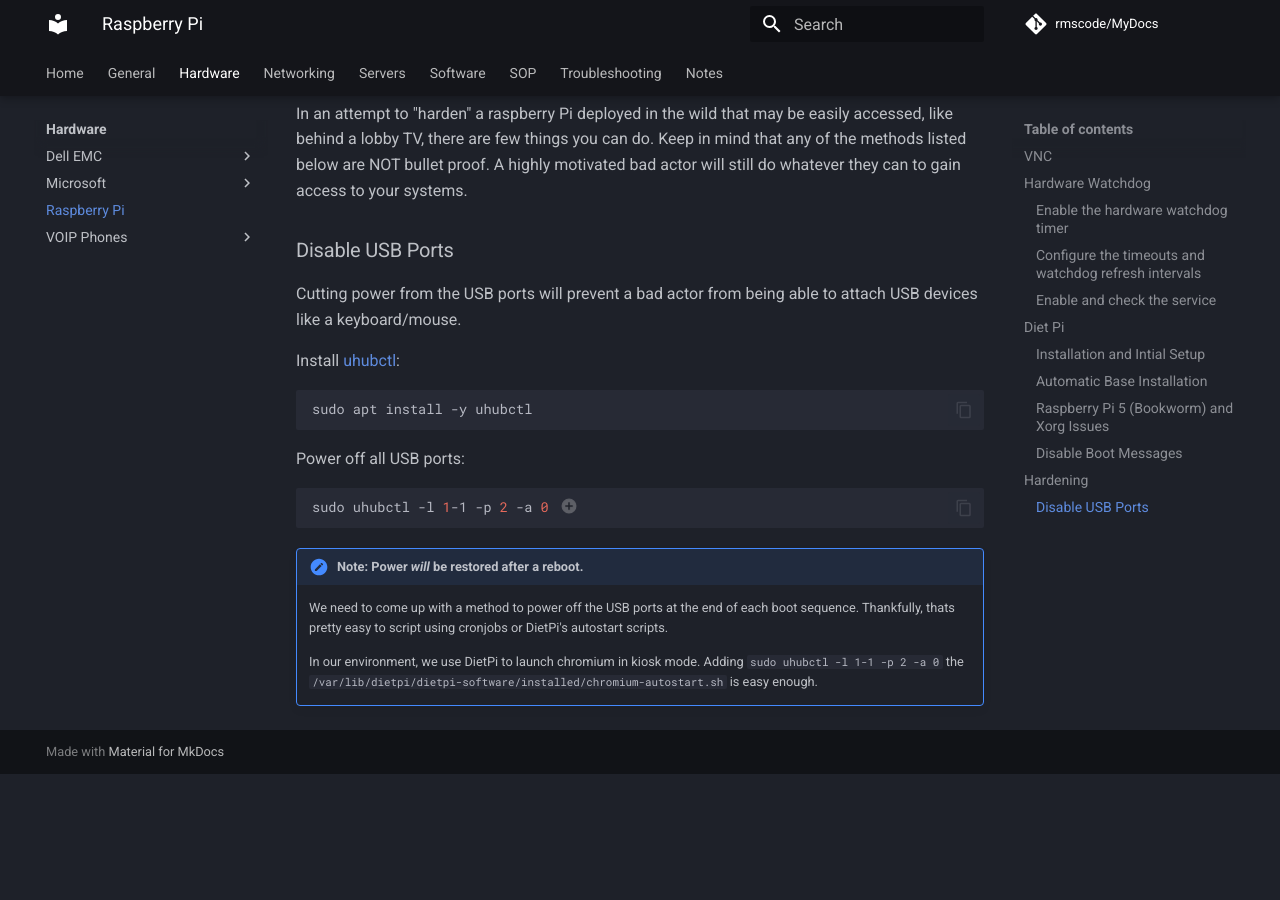
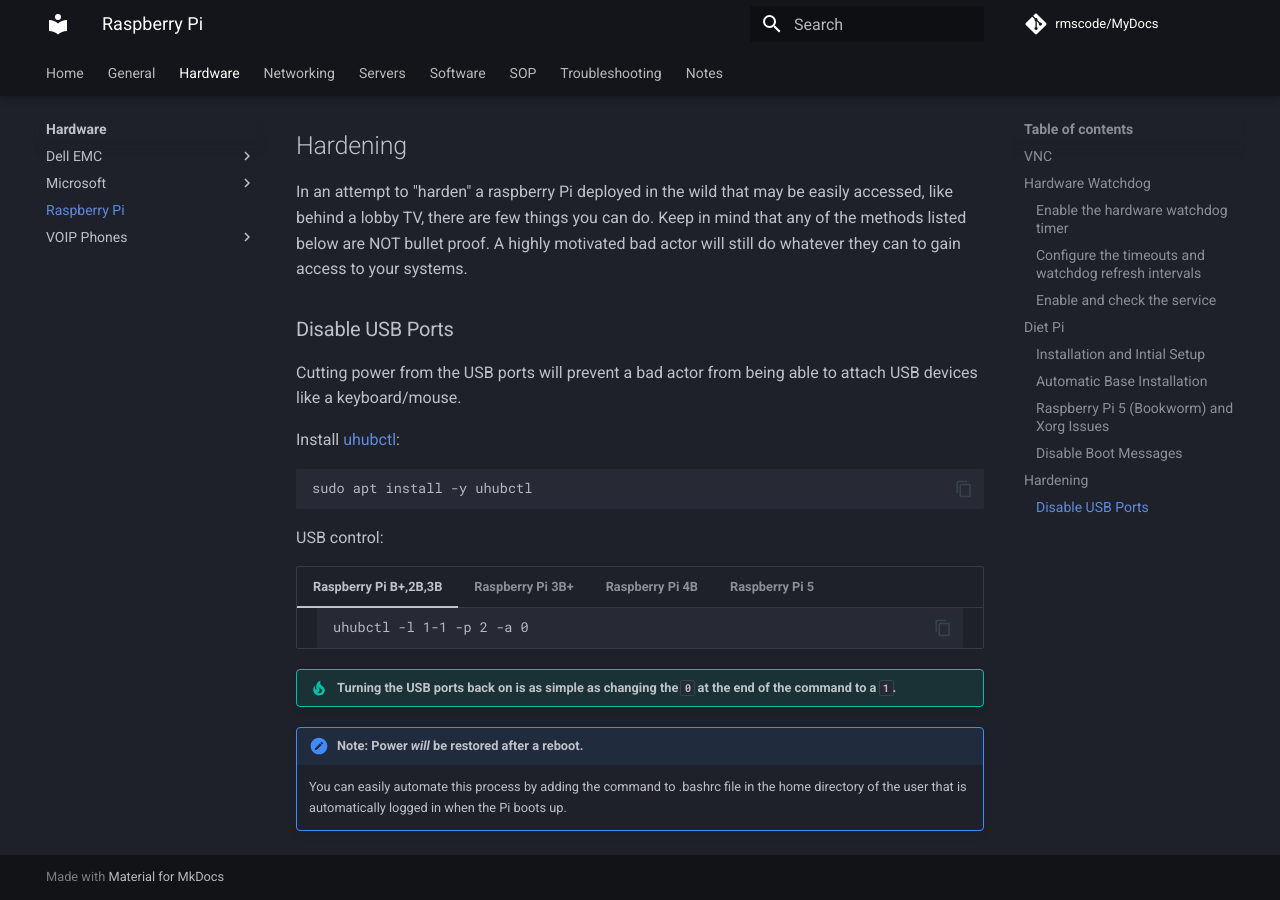
Before and after one commit to rmscode/binary-garden, an MkDocs documentation site: the page built from docs/hardware/raspberrypi.md, in a window 1280 px wide and 900 px high, scrolled down 5466 px. Built offline with MkDocs 1.6.1 and Material for MkDocs 9.7.7, drawn with Linux system fonts in a browser that asks for light colours; comment, search, counter and statistics services are not loaded; before the commit the page ends 6240 px from its top, so only the background shows below that; some of the changed text lies outside the part shown.

Commit message:
Update raspberrypi.md

````diff
--- a/docs/hardware/raspberrypi.md
+++ b/docs/hardware/raspberrypi.md
@@ -1,6 +1,10 @@
 # Raspberry Pi
 
-!!! note "For information about displaying content from a Raspberry Pi, see [PiSignage](../software/pisignage.md). As of 12/22/23, we are using [DietPi](../hardware/raspberrypi.md#diet-pi) and Chromium in kiosk mode. This allows us to update the OS and Chromium. Something we had to wait on the PiSignage developers for. This was a problem because we moved from a .NET MAUI app to Blazor WASM (for easier development) and it wouldn't work with the PiSignage build we had."
+!!! note
+
+    For information about displaying content from a Raspberry Pi, see [PiSignage](../software/pisignage.md).
+
+    As of 12/22/23, we are using [DietPi](../hardware/raspberrypi.md#diet-pi) and Chromium in kiosk mode for digital signage purposes. This allows us to update the OS and Chromium on a more regular basis. Something we had to wait on the PiSignage developers for. This was a problem because we moved from a .NET MAUI app to Blazor WASM (for easier development) and it wouldn't work with the PiSignage build we had.
 
 !!! tip "For a list of common Linux commands, see the [Linux Cheat Sheet](../general/linux-cheat-sheet.md)."
 
@@ -67,7 +71,7 @@
 
 ```bash
 sudo apt-get update
-sudo apt-get install watchdog
+sudo apt-get install -y watchdog
 ```
 
 ### Enable the hardware watchdog timer
@@ -550,16 +554,35 @@
 sudo apt install -y uhubctl
 ```
 
-Power off all USB ports:
+USB control:
 
-```bash
-sudo uhubctl -l 1-1 -p 2 -a 0 #(1)!
-```
+=== "Raspberry Pi B+,2B,3B"
 
-1. If you need to power the USB ports back on for any reason, you can change `-a 0` to `-a 1`.
+    ```
+    uhubctl -l 1-1 -p 2 -a 0
+    ```
+
+=== "Raspberry Pi 3B+"
+
+    ```
+    uhubctl -l 1-1 -p 2 -a 0
+    ```
+
+=== "Raspberry Pi 4B"
+
+    ```
+    uhubctl -l 1-1 -a 0
+    ```
+
+=== "Raspberry Pi 5"
+
+    ```
+    uhubctl -l 1 -a 0
+    uhubctl -l 3 -a 0
+    ```
+
+!!! tip "Turning the USB ports back on is as simple as changing the `0` at the end of the command to a `1`."
 
 !!! note "Note: Power *will* be restored after a reboot."
 
-    We need to come up with a method to power off the USB ports at the end of each boot sequence. Thankfully, thats pretty easy to script using cronjobs or DietPi's autostart scripts.
-
-    In our environment, we use DietPi to launch chromium in kiosk mode. Adding `sudo uhubctl -l 1-1 -p 2 -a 0` the `/var/lib/dietpi/dietpi-software/installed/chromium-autostart.sh` is easy enough.
+    You can easily automate this process by adding the command to .bashrc file in the home directory of the user that is automatically logged in when the Pi boots up.
````
Also changed, not shown: other parts of docs/hardware/raspberrypi.md (+1 -1 lines).
